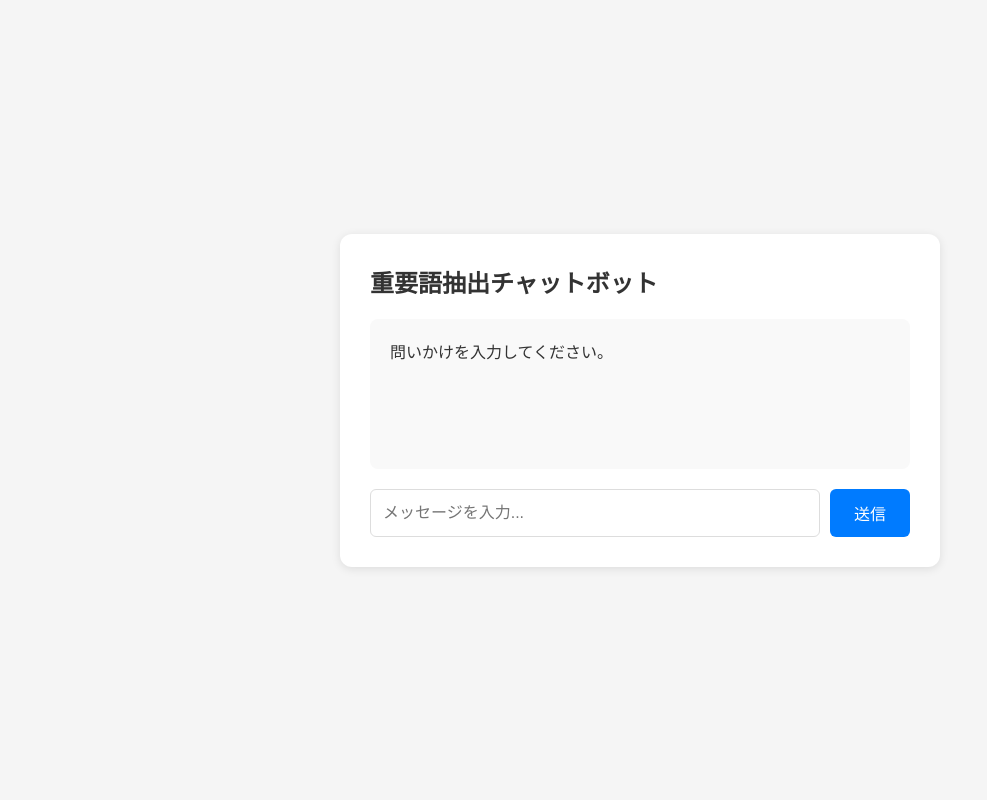
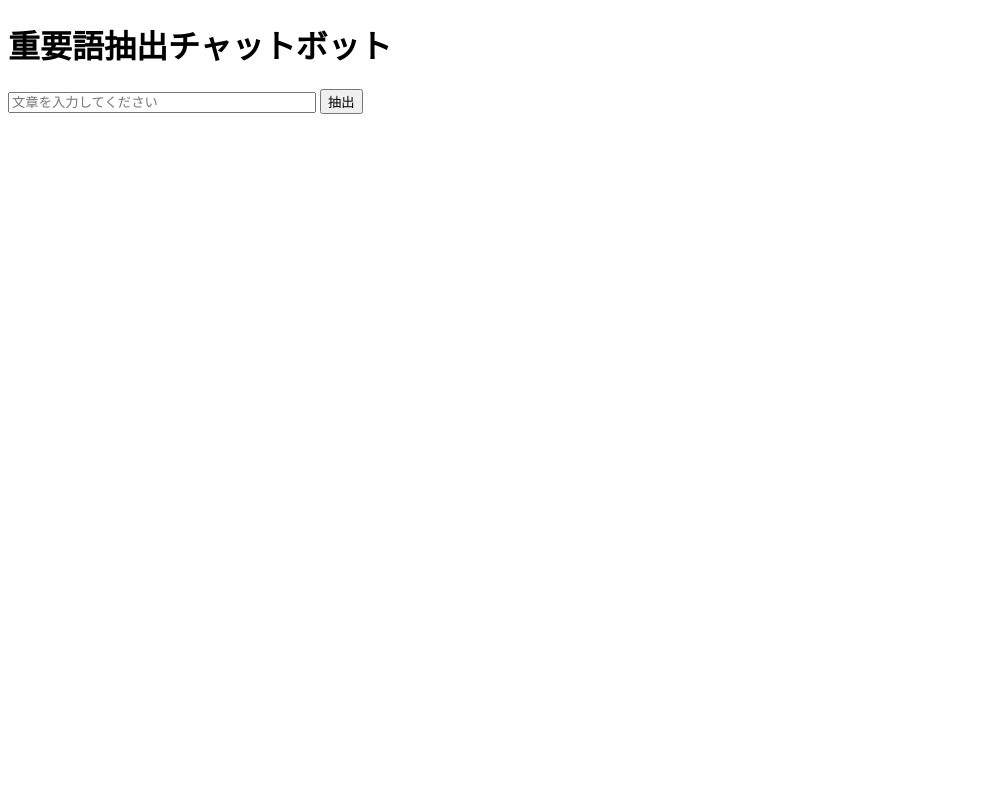
Before and after one commit to mizuki37zuki/phpchat1, a PHP site: page / in a window 1280 px wide. Shown: the whole page, without its empty margins (0-987 px from the left). Run offline with PHP 8.4, Linux system fonts and the light colour scheme.

Commit message:
やっぱりもとに戻す

```diff
--- a/index.php
+++ b/index.php
@@ -1,198 +1,71 @@
 <?php
-// .envファイルから環境変数を読み込む
-function loadEnv($path) {
-    if (!file_exists($path)) {
-        die('.envファイルが見つかりません');
-    }
+// .envから設定を読み込む簡易関数
+$env = parse_ini_file('.env');
+$apiKey = $env['OPENAI_API_KEY'] ?? '';
 
-    $lines = file($path, FILE_IGNORE_NEW_LINES | FILE_SKIP_EMPTY_LINES);
-    foreach ($lines as $line) {
-        if (strpos(trim($line), '#') === 0) continue;
+$result = "";
+$input = $_POST['question'] ?? '';
 
-        list($name, $value) = explode('=', $line, 2);
-        $_ENV[trim($name)] = trim($value);
+if ($_SERVER['REQUEST_METHOD'] === 'POST' && !empty($input)) {
+    $url = "https://api.openai.com/v1/chat/completions";
+
+    // プロンプトの設定
+    $data = [
+        "model" => "gpt-5-mini", // 指定のモデル名
+        "messages" => [
+            [
+                "role" => "system",
+                "content" => "与えられた文章から最も重要な単語を1つ選び、[原語]:[英訳] という形式のプレーンテキストのみで回答してください。"
+            ],
+            [
+                "role" => "user",
+                "content" => $input
+            ]
+        ],
+        "temperature" => 0.3
+    ];
+
+    // ストリームコンテキストの作成（ライブラリ不使用）
+    $options = [
+        'http' => [
+            'method'  => 'POST',
+            'header'  => [
+                "Content-Type: application/json",
+                "Authorization: Bearer $apiKey"
+            ],
+            'content' => json_encode($data),
+            'ignore_errors' => true
+        ]
+    ];
+
+    $context  = stream_context_create($options);
+    $response = file_get_contents($url, false, $context);
+
+    if ($response === FALSE) {
+        $result = "エラー: APIへの接続に失敗しました。";
+    } else {
+        $resData = json_decode($response, true);
+        $result = $resData['choices'][0]['message']['content'] ?? "エラー: 解析できませんでした。";
     }
 }
+?>
 
-loadEnv(__DIR__ . '/.env');
-
-$apiKey = $_ENV['OPENAI_API_KEY'] ?? '';
-
-if ($_SERVER['REQUEST_METHOD'] === 'POST') {
-    $input = $_POST['message'] ?? '';
-
-    if (empty($input)) {
-        $response = 'メッセージを入力してください。';
-    } else {
-        // OpenAI APIにリクエスト
-        $data = [
-            'model' => 'gpt-4o-mini',
-            'messages' => [
-                [
-                    'role' => 'system',
-                    'content' => 'ユーザーの問いかけから最も重要な語を1つ選び、その原語と英訳を「原語: [単語] / 英訳: [translation]」の形式で返してください。他の説明は不要です。'
-                ],
-                [
-                    'role' => 'user',
-                    'content' => $input
-                ]
-            ],
-            'temperature' => 0.7
-        ];
-
-        $ch = curl_init('https://api.openai.com/v1/chat/completions');
-        curl_setopt($ch, CURLOPT_RETURNTRANSFER, true);
-        curl_setopt($ch, CURLOPT_POST, true);
-        curl_setopt($ch, CURLOPT_HTTPHEADER, [
-            'Content-Type: application/json',
-            'Authorization: Bearer ' . $apiKey
-        ]);
-        curl_setopt($ch, CURLOPT_POSTFIELDS, json_encode($data));
-
-        $result = curl_exec($ch);
-        $httpCode = curl_getinfo($ch, CURLINFO_HTTP_CODE);
-        curl_close($ch);
-
-        if ($httpCode === 200) {
-            $json = json_decode($result, true);
-            $response = $json['choices'][0]['message']['content'] ?? 'エラーが発生しました。';
-        } else {
-            $response = 'APIエラー: ' . $result;
-        }
-    }
-
-    echo $response;
-    exit;
-}
-?>
 <!DOCTYPE html>
 <html lang="ja">
 <head>
     <meta charset="UTF-8">
-    <meta name="viewport" content="width=device-width, initial-scale=1.0">
-    <title>重要語抽出チャットボット</title>
-    <style>
-        * {
-            margin: 0;
-            padding: 0;
-            box-sizing: border-box;
-        }
-        body {
-            font-family: -apple-system, BlinkMacSystemFont, 'Segoe UI', sans-serif;
-            background: #f5f5f5;
-            display: flex;
-            justify-content: center;
-            align-items: center;
-            min-height: 100vh;
-            padding: 20px;
-        }
-        .container {
-            background: white;
-            border-radius: 12px;
-            box-shadow: 0 2px 10px rgba(0,0,0,0.1);
-            width: 100%;
-            max-width: 600px;
-            padding: 30px;
-        }
-        h1 {
-            color: #333;
-            margin-bottom: 20px;
-            font-size: 24px;
-        }
-        .chat-box {
-            background: #f9f9f9;
-            border-radius: 8px;
-            padding: 20px;
-            min-height: 150px;
-            margin-bottom: 20px;
-            font-size: 16px;
-            color: #333;
-            white-space: pre-wrap;
-        }
-        .input-group {
-            display: flex;
-            gap: 10px;
-        }
-        input[type="text"] {
-            flex: 1;
-            padding: 12px;
-            border: 1px solid #ddd;
-            border-radius: 6px;
-            font-size: 16px;
-        }
-        button {
-            padding: 12px 24px;
-            background: #007bff;
-            color: white;
-            border: none;
-            border-radius: 6px;
-            cursor: pointer;
-            font-size: 16px;
-            transition: background 0.3s;
-        }
-        button:hover {
-            background: #0056b3;
-        }
-        button:disabled {
-            background: #ccc;
-            cursor: not-allowed;
-        }
-        .loading {
-            color: #666;
-            font-style: italic;
-        }
-    </style>
+    <title>Word Extractor</title>
 </head>
 <body>
-    <div class="container">
-        <h1>重要語抽出チャットボット</h1>
-        <div class="chat-box" id="response">問いかけを入力してください。</div>
-        <div class="input-group">
-            <input type="text" id="message" placeholder="メッセージを入力..." />
-            <button onclick="sendMessage()" id="sendBtn">送信</button>
-        </div>
-    </div>
+    <h1>重要語抽出チャットボット</h1>
+    <form method="POST">
+        <input type="text" name="question" placeholder="文章を入力してください" style="width: 300px;" value="<?= htmlspecialchars($input) ?>">
+        <button type="submit">抽出</button>
+    </form>
 
-    <script>
-        const messageInput = document.getElementById('message');
-        const responseDiv = document.getElementById('response');
-        const sendBtn = document.getElementById('sendBtn');
-
-        messageInput.addEventListener('keypress', function(e) {
-            if (e.key === 'Enter') {
-                sendMessage();
-            }
-        });
-
-        async function sendMessage() {
-            const message = messageInput.value.trim();
-            if (!message) return;
-
-            sendBtn.disabled = true;
-            responseDiv.textContent = '処理中...';
-            responseDiv.className = 'chat-box loading';
-
-            const formData = new FormData();
-            formData.append('message', message);
-
-            try {
-                const response = await fetch('index.php', {
-                    method: 'POST',
-                    body: formData
-                });
-
-                const text = await response.text();
-                responseDiv.textContent = text;
-                responseDiv.className = 'chat-box';
-            } catch (error) {
-                responseDiv.textContent = 'エラーが発生しました: ' + error.message;
-                responseDiv.className = 'chat-box';
-            }
-
-            sendBtn.disabled = false;
-            messageInput.value = '';
-            messageInput.focus();
-        }
-    </script>
+    <?php if ($result): ?>
+        <h2>結果:</h2>
+        <pre><?= htmlspecialchars($result) ?></pre>
+    <?php endif; ?>
 </body>
 </html>
```
